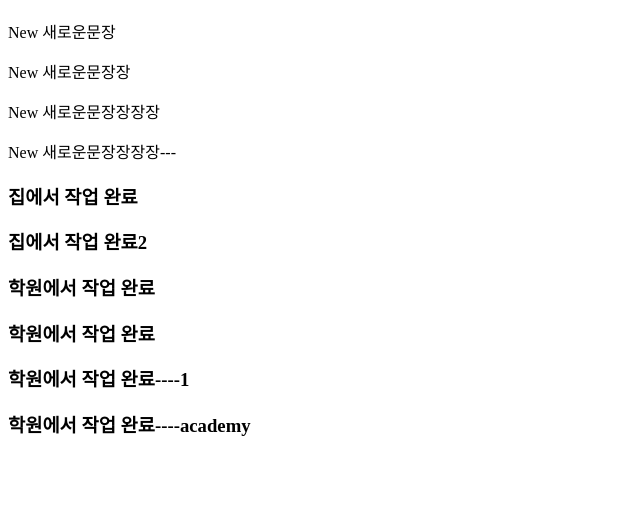
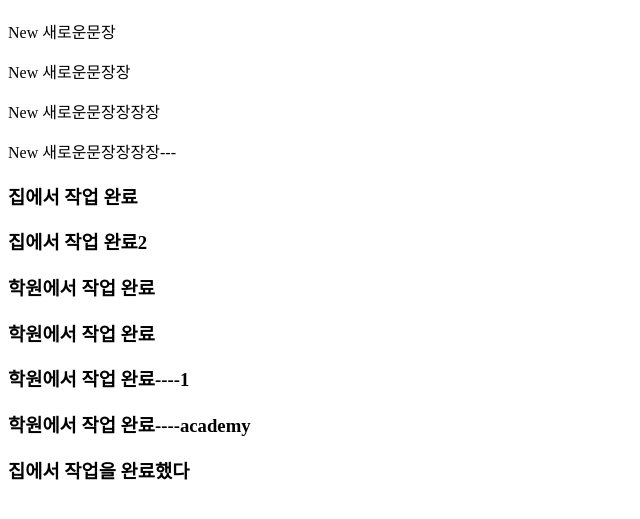
Before and after one commit to jjoy965/git-test-251016-1, a plain HTML site: page index.html in a window 1280 px wide. Shown: the part 61-580 px from the top of the page, without its empty margins (0-640 px from the left). Drawn offline with Linux system fonts and the light colour scheme.

Commit message:
home_finished_2

```diff
--- a/index.html
+++ b/index.html
@@ -20,5 +20,6 @@
         <h3>학원에서 작업 완료</h3>
         <h3>학원에서 작업 완료----1</h3>
         <h3>학원에서 작업 완료----academy</h3>
+        <h3>집에서 작업을 완료했다</h3>
     </body>
 </html>
```
